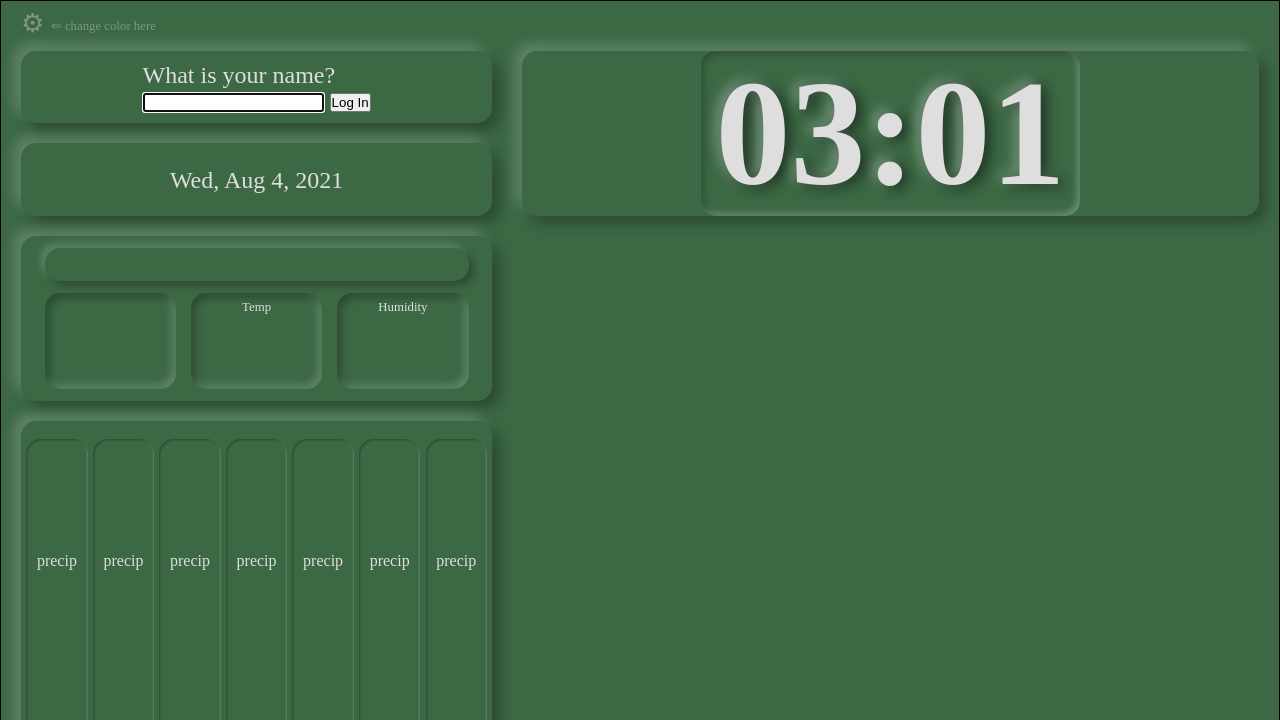
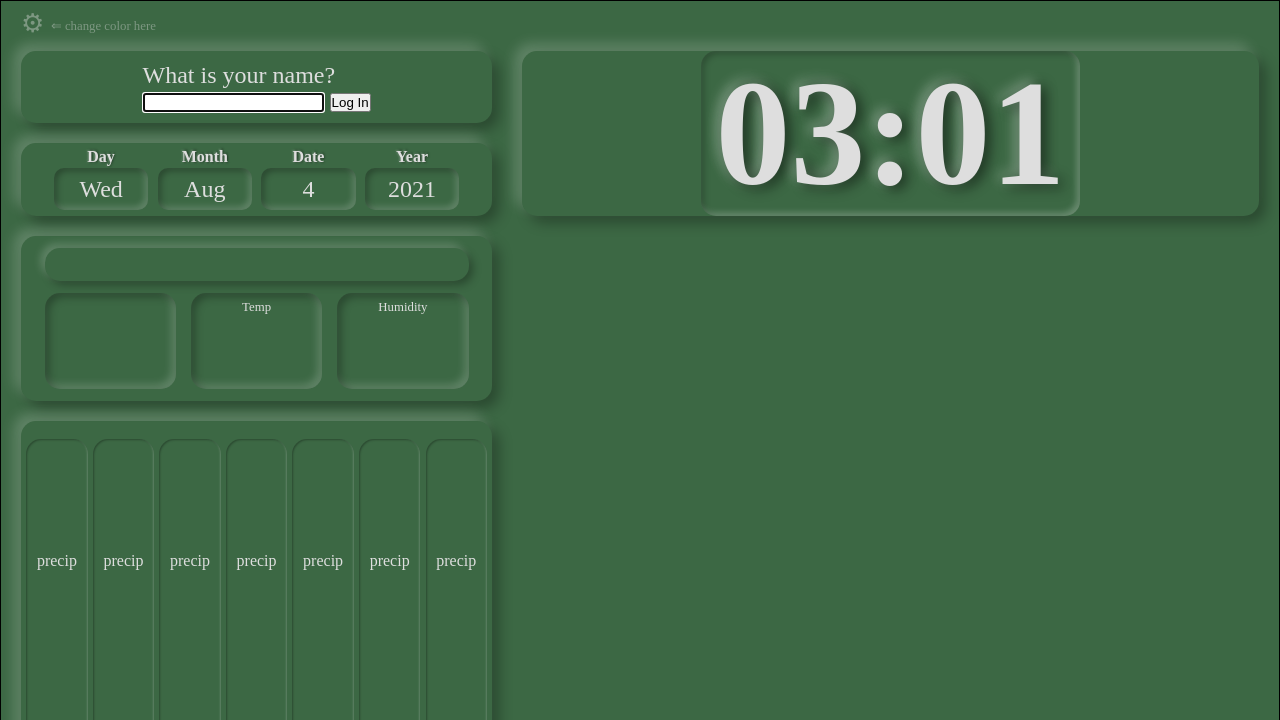
Before and after one commit to hjunyoung/ToDoList-website, a website with bundled scripts: page index.html in a window 1280 px wide. Shown: the top 720 px of the page. Built offline with nearby package versions, Linux system fonts and the light colour scheme; some packages are replaced by stand-ins of ours; no server answers.

Commit message:
Add style to calendar

```diff
--- a/css/calendar.css
+++ b/css/calendar.css
@@ -0,0 +1,37 @@
+.calendar {
+  position: relative;
+  display: flex;
+  gap: 2%;
+  align-items: center;
+  justify-content: space-around;
+}
+
+.calendar > section {
+  display: flex;
+  flex-direction: column;
+  justify-content: space-between;
+  gap: 5%;
+  align-items: center;
+  height: 85%;
+  width: 20%;
+}
+
+.calendar__content {
+  display: flex;
+  justify-content: center;
+  align-items: center;
+  height: 100%;
+  width: 100%;
+  border-radius: 10px;
+  box-shadow: inset 3px 3px 6px 0 rgba(0, 0, 0, 0.3),
+    inset -3px -3px 6px 0 rgba(255, 255, 255, 0.2);
+}
+
+.calendar__title {
+  text-align: center;
+  font-weight: bold;
+  font-size: 1rem;
+  text-shadow: 1px 1px 2px rgba(0, 0, 0, 0.3), 1px -2px 2px rgba(0, 0, 0, 0.2),
+    -1px -1px 2px rgba(255, 255, 255, 0.2),
+    -1px 1px 2px rgba(255, 255, 255, 0.1);
+}
--- a/index.html
+++ b/index.html
@@ -44,7 +44,24 @@
         <input class="logout" type="submit" value="Log Out" />
       </section>
 
-      <section class="calendar"></section>
+      <section class="calendar">
+        <section class="calendar--day">
+          <h5 class="calendar__title">Day</h5>
+          <p class="calendar__content"></p>
+        </section>
+        <section class="calendar--month">
+          <h5 class="calendar__title">Month</h5>
+          <p class="calendar__content"></p>
+        </section>
+        <section class="calendar--date">
+          <h5 class="calendar__title">Date</h5>
+          <p class="calendar__content"></p>
+        </section>
+        <section class="calendar--year">
+          <h5 class="calendar__title">Year</h5>
+          <p class="calendar__content"></p>
+        </section>
+      </section>
 
       <section class="weather">
         <div class="weather__city">
--- a/js/calendar.js
+++ b/js/calendar.js
@@ -1,4 +1,14 @@
 const calendar = document.querySelector('.calendar');
+const calendarDay = calendar.querySelector('.calendar--day .calendar__content');
+const calendarMonth = calendar.querySelector(
+  '.calendar--month .calendar__content'
+);
+const calendarDate = calendar.querySelector(
+  '.calendar--date .calendar__content'
+);
+const calendarYear = calendar.querySelector(
+  '.calendar--year .calendar__content'
+);
 
 const getDate = () => {
   const options = {
@@ -7,9 +17,16 @@ const getDate = () => {
     day: 'numeric',
     year: 'numeric',
   };
-  const now = new Date();
-  const date = now.toLocaleString('en-us', options);
-  calendar.innerText = date;
+  const now = new Date().toLocaleString('en-us', options);
+  const day = now.slice(0, 3);
+  const month = now.slice(5, 8);
+  const date = now.slice(-8, -6).trim();
+  const year = now.slice(-4);
+
+  calendarDay.innerHTML = `<p>${day}</p>`;
+  calendarMonth.innerHTML = `<p>${month}</p>`;
+  calendarDate.innerHTML = `<p>${date}</p>`;
+  calendarYear.innerHTML = `<p>${year}</p>`;
 };
 
 getDate();
```
